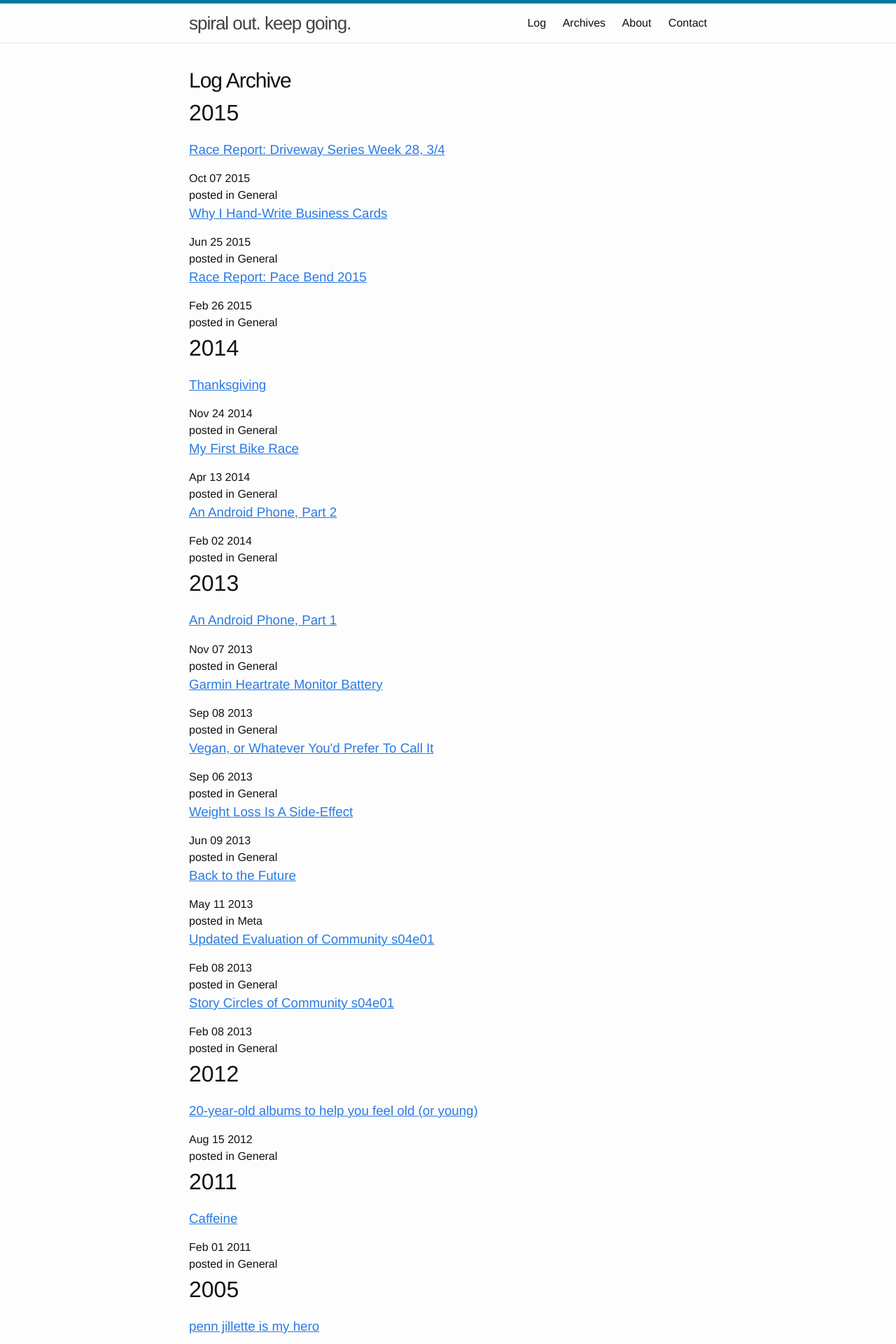
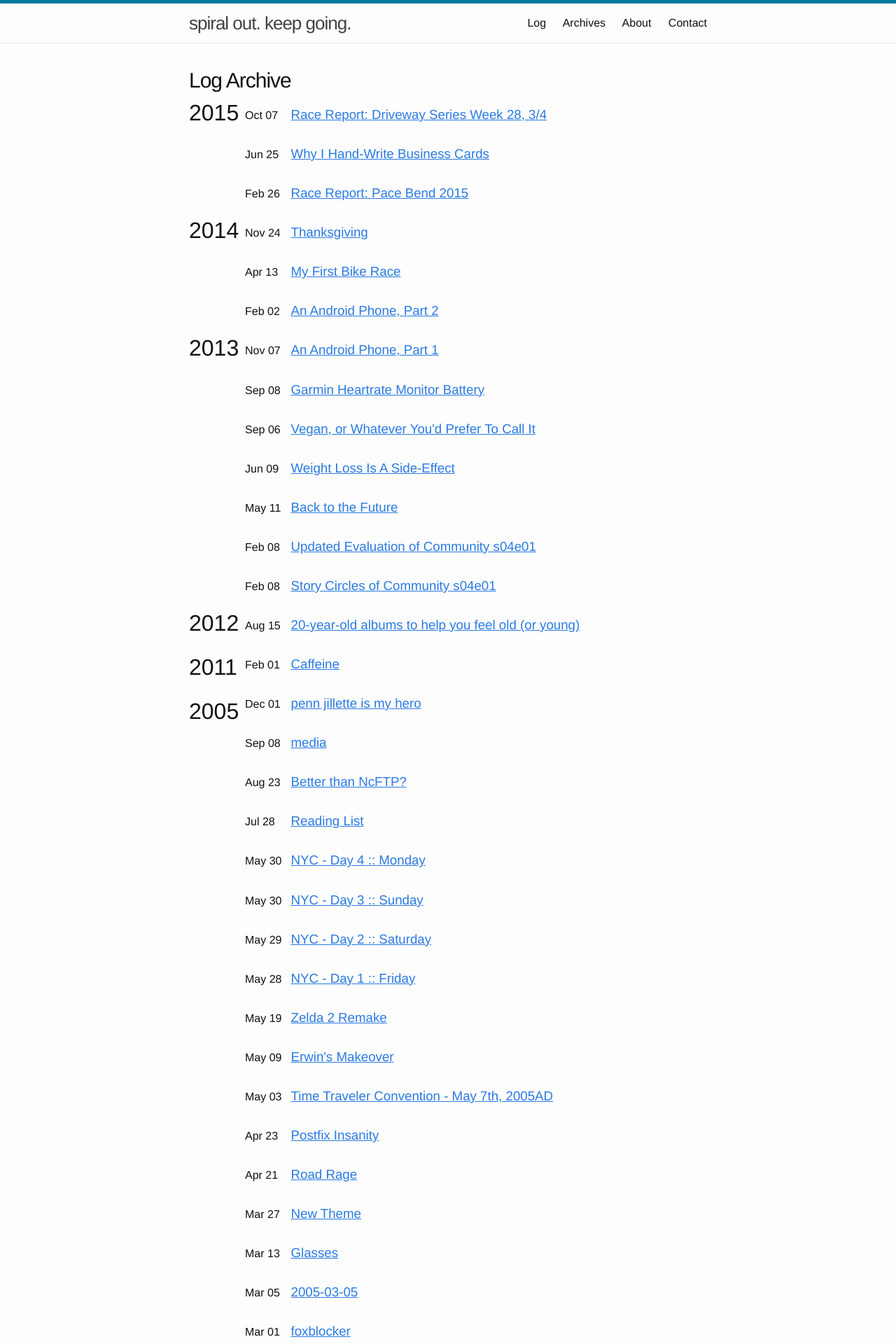
Before and after one commit to bcreasy/bcreasy.github.io, a Jekyll site: the page built from pages/archive.html, in a window 1280 px wide. Shown: the top 1920 px of the page at 70% size. Built offline with Jekyll 4.4.1, drawn with Linux system fonts in a browser that asks for light colours; some of the changed text lies outside the part shown.

Commit message:
style the log archive page

```diff
--- a/_sass/_layout.scss
+++ b/_sass/_layout.scss
@@ -232,6 +232,30 @@
     border-bottom: 1px solid $grey-color-light;
 }
 
+#blog-archives {
+    h2 {
+        position: relative;
+        display: inline-block;
+        float: left;
+        clear: both;
+    }
+    article {
+        position: relative;
+        padding-left: 5em;
+        padding-top: 13px;
+        margin-top: 0;
+        margin-bottom: 15px;
+        time {
+            position: absolute;
+            top: 1em;
+        }
+        h1 {
+            margin-bottom: 0;
+            padding-left: 3.5em;
+        }
+    }
+}
+
 /**
  * Posts
  */
--- a/pages/archive.html
+++ b/pages/archive.html
@@ -14,12 +14,7 @@ permalink: /log/archives/
 <article>
 {% capture category %}{{ post.categories | size }}{% endcapture %}
 <h1><a href="{{ root_url }}{{ post.url }}">{% if site.titlecase %}{{ post.title | titlecase }}{% else %}{{ post.title }}{% endif %}</a></h1>
-<time datetime="{{ post.date | datetime | date_to_xmlschema }}" pubdate>{{ post.date | date: "<span class='month'>%b</span> <span class='day'>%d</span> <span class='year'>%Y</span>"}}</time>
-{% if category != '0' %}
-<footer>
-  <span class="categories">posted in {{ post.categories | category_links }}</span>
-</footer>
-{% endif %}
+<time datetime="{{ post.date | datetime | date_to_xmlschema }}" pubdate>{{ post.date | date: "<span class='month'>%b</span> <span class='day'>%d</span>"}}</time>
 </article>
 {% endfor %}
 </div>
```
